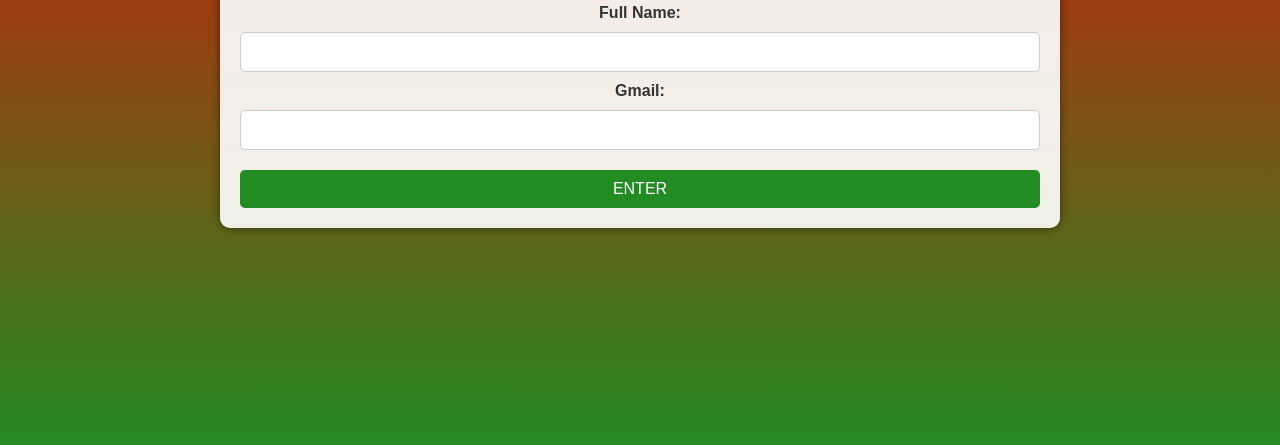
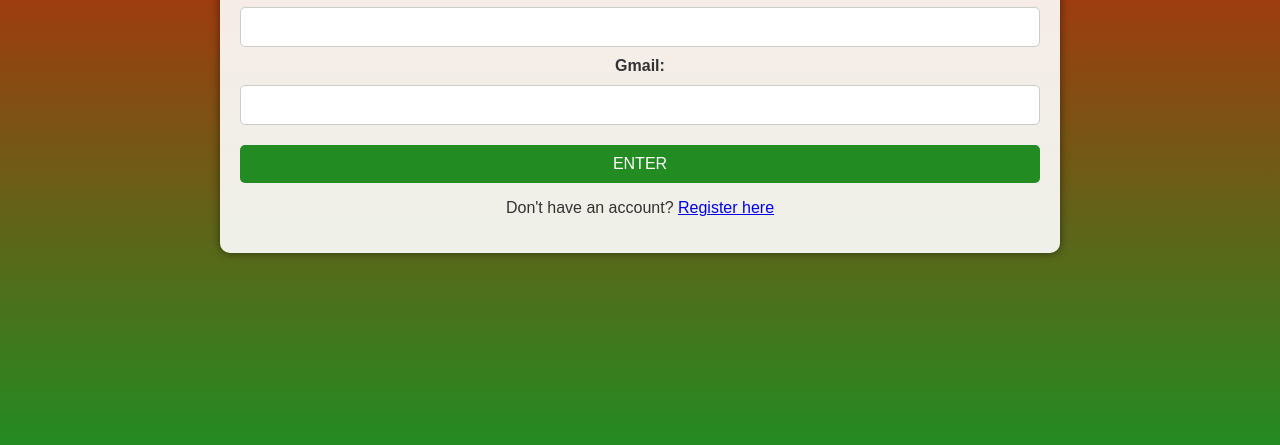
Before and after one commit to russellkhevin035-byte/christmas-gift-exchange, a plain HTML site: page index.html in a window 1280 px wide. Shown: the part 351-796 px from the top of the page. Drawn offline with Linux system fonts and the light colour scheme.

Commit message:
Update index.html

```diff
--- a/index.html
+++ b/index.html
@@ -18,6 +18,9 @@
             <input type="email" id="email" required>
 
             <button type="submit">ENTER</button>
+            </form>
+        <p>Don't have an account? <a href="login.html">Register here</a></p>
+    </div>
 
     <script type="module">
         import { registerUser } from './firebase.js';
```
